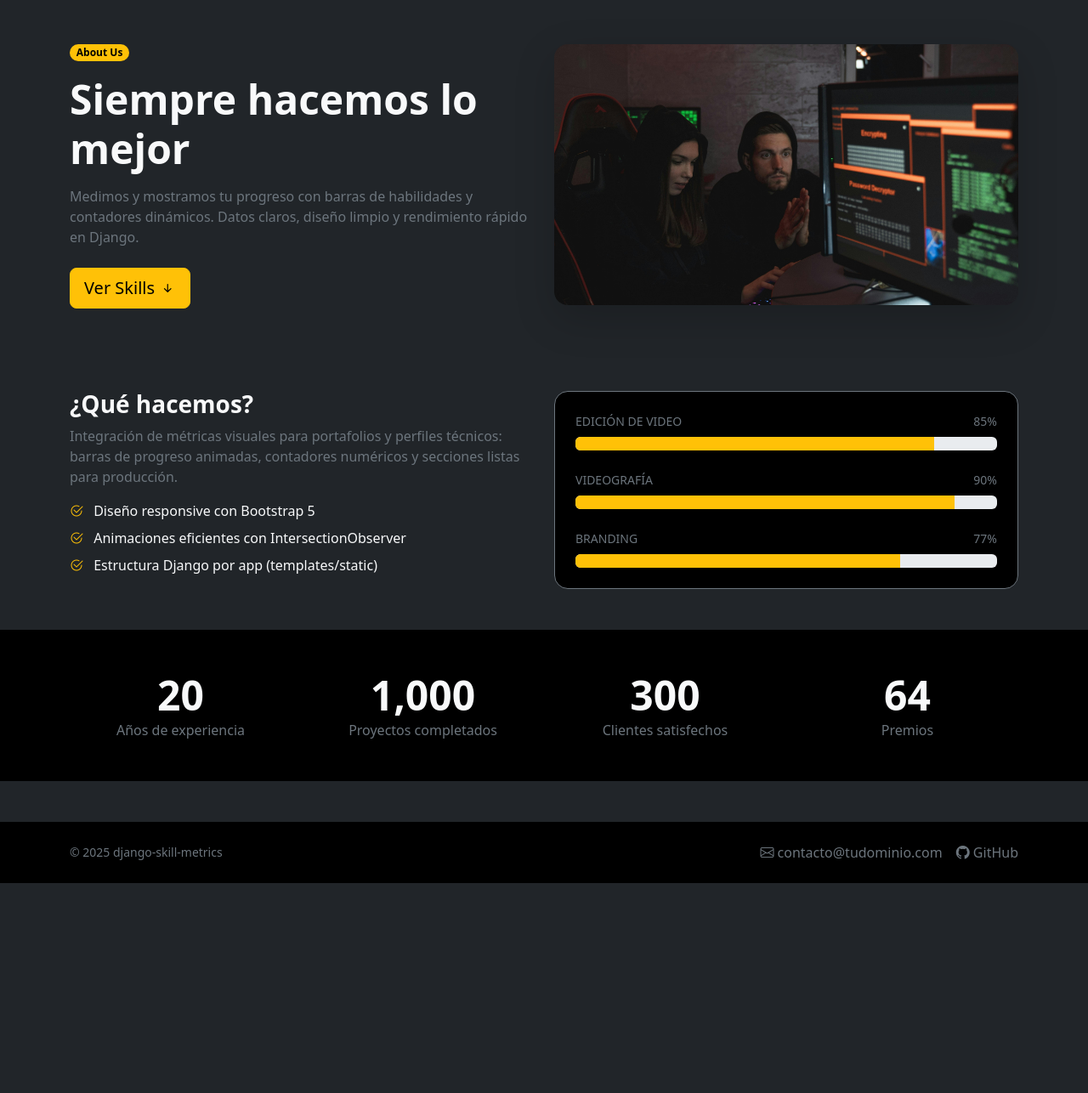
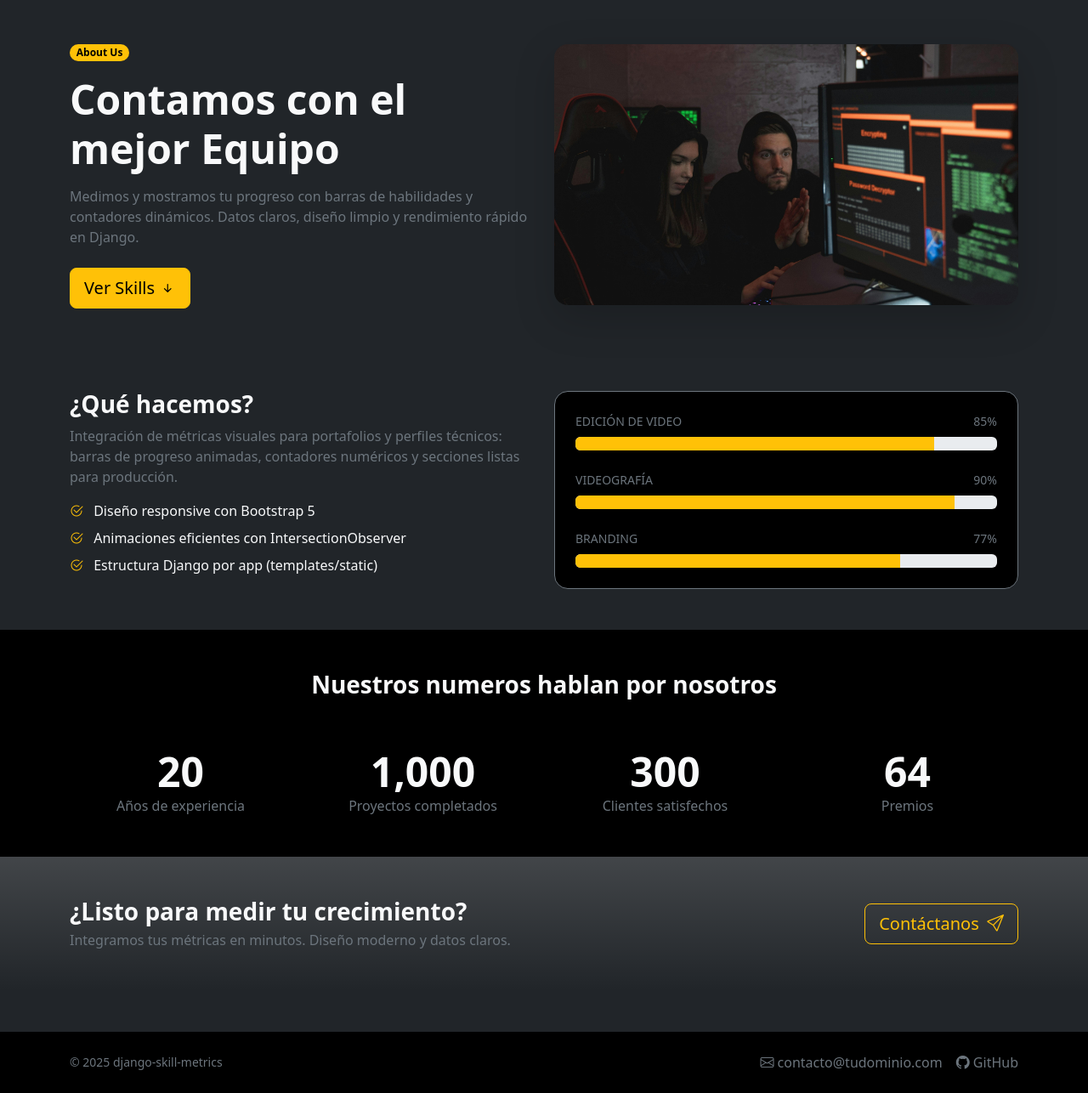
Before and after one commit to luisAngelDev/django-skill-metrics, a Django app: page / in a window 1280 px wide. Shown: the part 56-1342 px from the top of the page at 85% size. Before the commit the page ends 1095 px from the top, so only its background shows below. Run offline with Django 5.2, Linux system fonts and the light colour scheme.

Commit message:
feat: agregar subtitulo y seccion contactar

```diff
--- a/metrics/templates/metrics/our_metrics.html
+++ b/metrics/templates/metrics/our_metrics.html
@@ -10,7 +10,7 @@
       <div class="row align-items-center gy-4">
         <div class="col-lg-6">
           <span class="badge text-bg-warning rounded-pill mb-3">About Us</span>
-          <h1 class="display-5 fw-bold">Siempre hacemos lo mejor</h1>
+          <h1 class="display-5 fw-bold">Contamos con el mejor Equipo</h1>
           <p class="text-secondary mt-3 mb-4">
             Medimos y mostramos tu progreso con barras de habilidades y contadores dinámicos.
             Datos claros, diseño limpio y rendimiento rápido en Django.
@@ -78,6 +78,7 @@
 
 <!-- CONTADORES -->
 <section class="py-5 bg-black">
+  <h2 class="h3 fw-bold text-center pb-5">Nuestros numeros hablan por nosotros</h2>
   <div class="container">
     <div class="row text-center gy-4">
       <div class="col-6 col-lg-3">
@@ -112,6 +113,19 @@
 </section>
 
 
+<!-- CTA -->
+<section class="py-5 bg-gradient">
+  <div class="container d-flex flex-column flex-lg-row align-items-center justify-content-between gap-3">
+    <div>
+      <h2 class="h3 fw-bold mb-1">¿Listo para medir tu crecimiento?</h2>
+      <p class="text-secondary mb-0">Integramos tus métricas en minutos. Diseño moderno y datos claros.</p>
+    </div>
+    <a href="#contacto" class="btn btn-outline-warning btn-lg">
+      Contáctanos <i class="bi bi-send ms-1"></i>
+    </a>
+  </div>
+</section>
+
 
 
 <!-- Bootstrap JS -->
```
